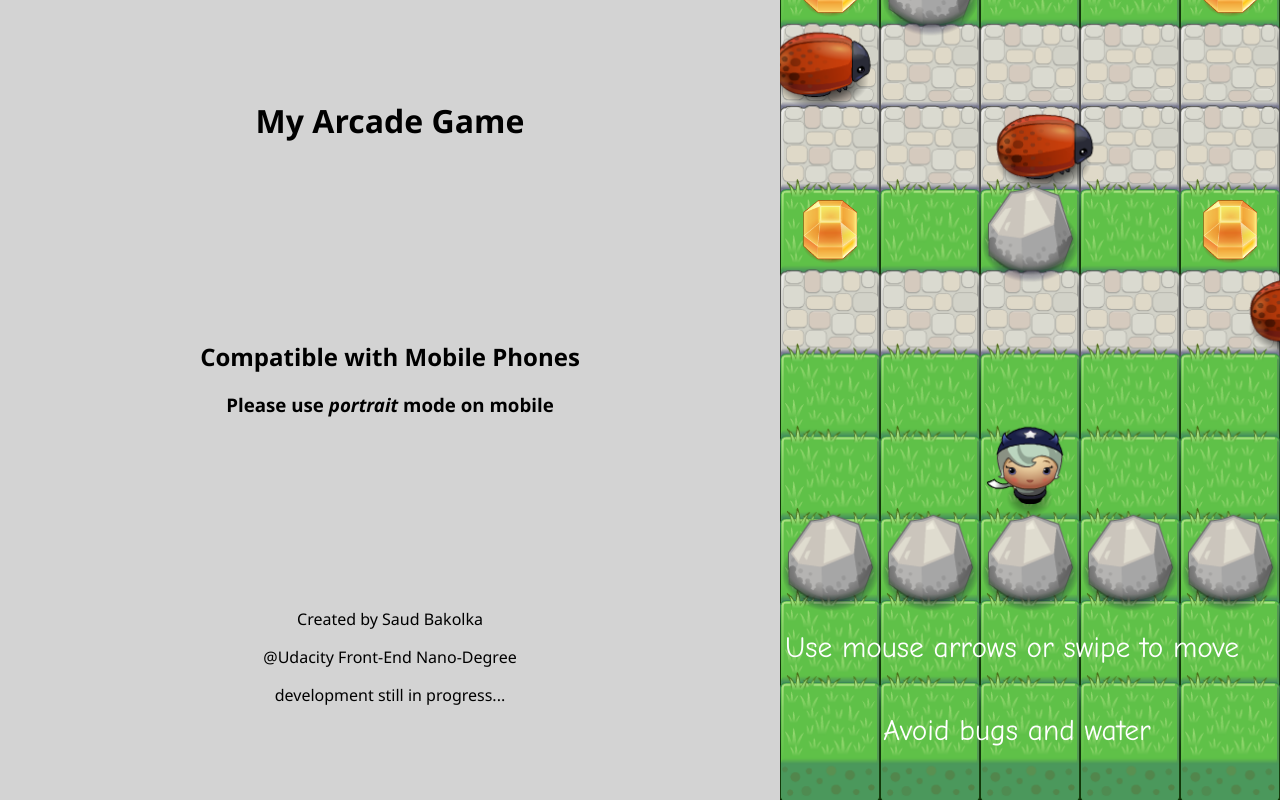
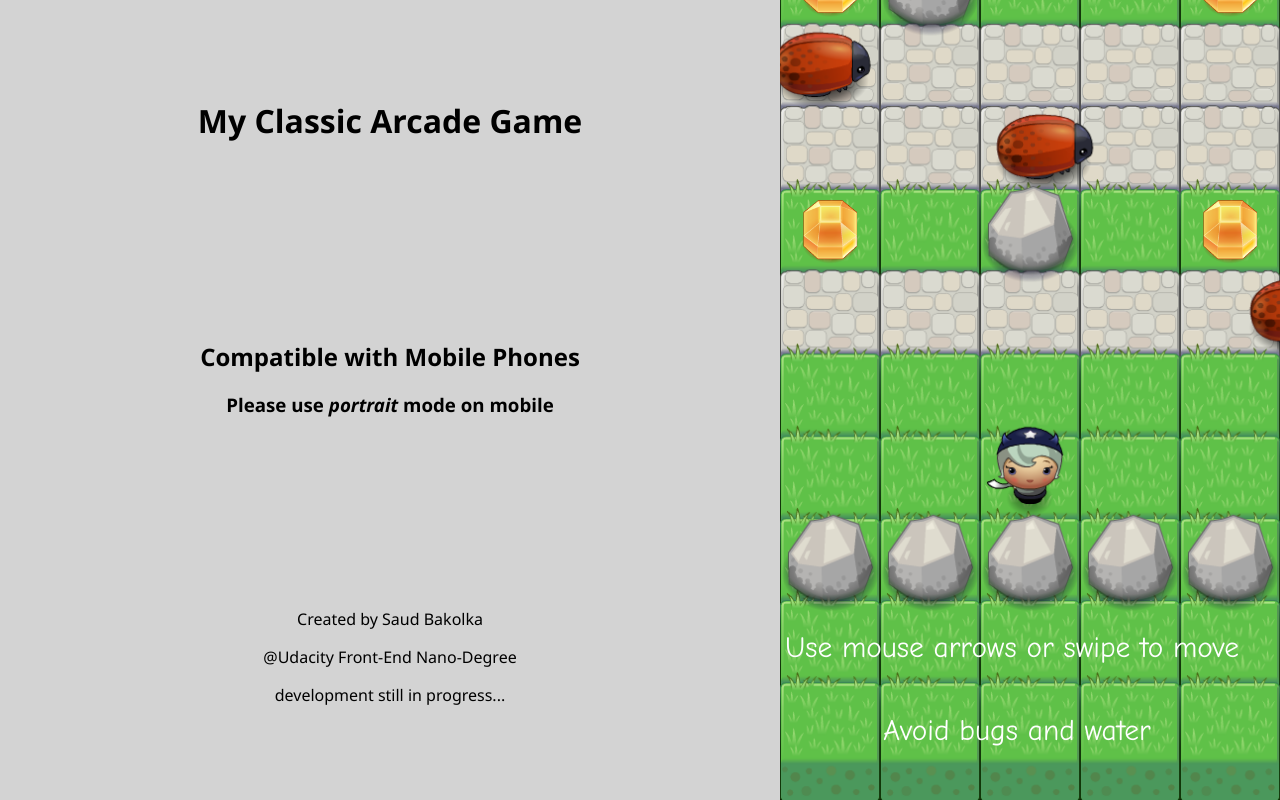
Before and after one commit to SaudBako/Classic-Arcade-Game, a plain HTML site: page index.html in a window 1280 px wide. Drawn offline with Linux system fonts and the light colour scheme.

Commit message:
Ready for Project Submission

```diff
--- a/css/style.css
+++ b/css/style.css
@@ -2,6 +2,7 @@ body {
     background: lightgrey;
     margin: 0;
     display: flex;
+    touch-action: none;
 }
 
 canvas {
--- a/index.html
+++ b/index.html
@@ -2,13 +2,13 @@
 <html>
 <head>
     <meta charset="UTF-8">
-    <title>Effective JavaScript: Frogger</title>
+    <title>Classic Arcade Game</title>
     <meta name="viewport" content="width=device-width, initial-scale=1.0">
     <link rel="stylesheet" href="css/style.css">
 </head>
 <body>
     <main>
-        <h1>My Arcade Game</h1>
+        <h1>My Classic Arcade Game</h1>
 
         <section>
             <h2>Compatible with Mobile Phones</h2>
```
